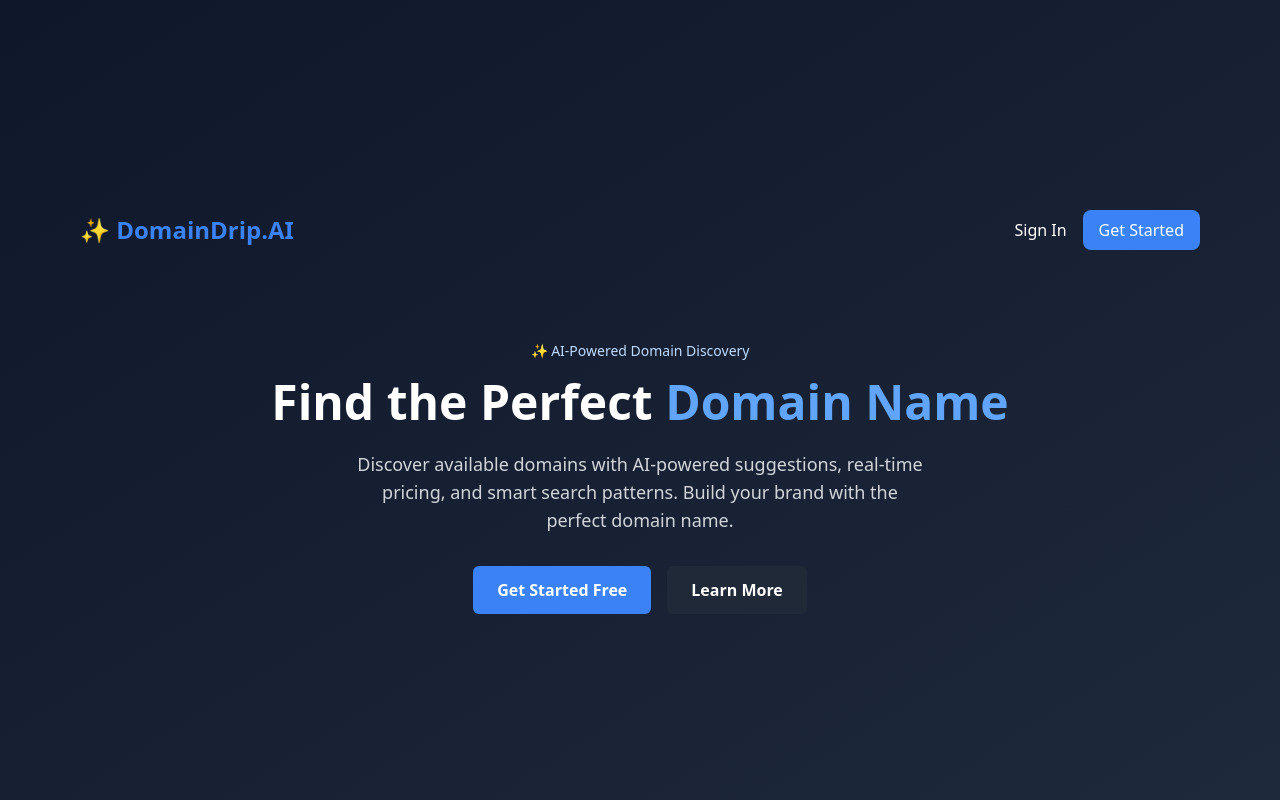
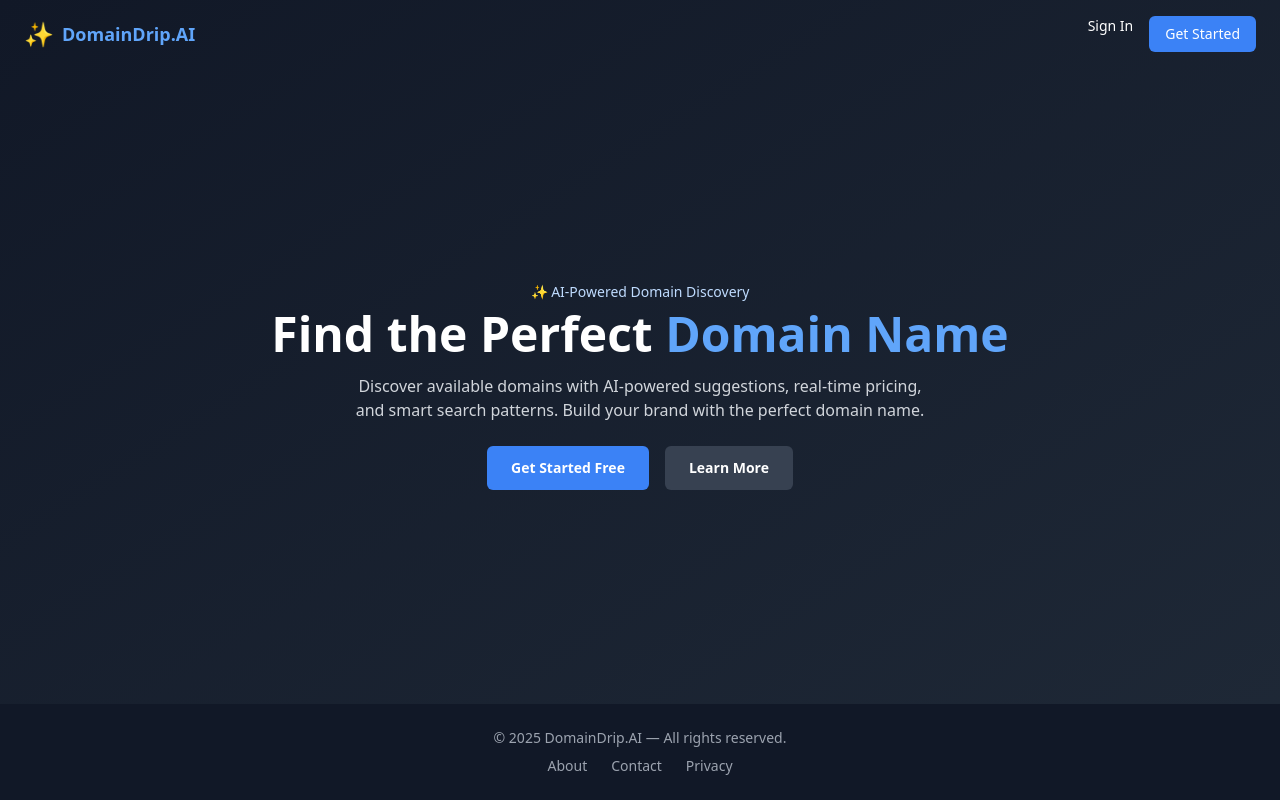
Before and after one commit to GeorgeFountainAI/DomainDrip, a Next.js app: page / in a window 1280 px wide. Built offline with nearby package versions, Linux system fonts and the light colour scheme.

Commit message:
Restore full homepage with working buttons and footer

```diff
--- a/src/app/page.js
+++ b/src/app/page.js
@@ -1,33 +1,59 @@
-export const metadata = {
-  title: 'DomainDrip.AI',
-  description: 'AI-powered domain discovery platform',
-};
-
 export default function Home() {
   return (
-    <main className="flex flex-col items-center justify-center min-h-screen bg-gradient-to-br from-[#0f172a] to-[#1e293b] text-white px-4">
-      <nav className="w-full flex justify-between items-center py-6 px-4 max-w-6xl">
-        <h1 className="text-2xl font-bold text-blue-500">✨ DomainDrip.AI</h1>
-        <div>
-          <button className="mr-4 text-white hover:text-blue-400">Sign In</button>
-          <button className="bg-blue-500 hover:bg-blue-600 text-white px-4 py-2 rounded-lg">Get Started</button>
+    <main className="min-h-screen bg-gradient-to-br from-gray-900 to-gray-800 text-white flex flex-col">
+      {/* Navbar */}
+      <nav className="w-full flex justify-between items-center px-6 py-4">
+        <div className="flex items-center space-x-2">
+          <span className="text-2xl">✨</span>
+          <span className="text-lg font-bold text-blue-400">DomainDrip.AI</span>
+        </div>
+        <div className="flex space-x-4">
+          <a href="#" className="text-sm">Sign In</a>
+          <a
+            href="/signup"
+            className="bg-blue-500 hover:bg-blue-600 text-white px-4 py-2 rounded-md text-sm"
+          >
+            Get Started
+          </a>
         </div>
       </nav>
 
-      <div className="text-center mt-16">
-        <span className="text-sm text-blue-200">✨ AI-Powered Domain Discovery</span>
-        <h2 className="text-4xl md:text-5xl font-extrabold mt-4 mb-6">
-          Find the Perfect <span className="text-blue-400">Domain Name</span>
-        </h2>
-        <p className="text-lg max-w-xl mx-auto mb-8 text-gray-300">
-          Discover available domains with AI-powered suggestions, real-time pricing, and smart search patterns. Build your brand with the perfect domain name.
+      {/* Hero */}
+      <section className="flex-1 flex flex-col items-center justify-center text-center px-4">
+        <span className="text-sm text-blue-200 mb-2">✨ AI-Powered Domain Discovery</span>
+        <h1 className="text-4xl sm:text-5xl font-extrabold leading-tight mb-4">
+          Find the <span className="text-white">Perfect</span>{" "}
+          <span className="text-blue-400">Domain Name</span>
+        </h1>
+        <p className="text-gray-300 max-w-xl mb-6">
+          Discover available domains with AI-powered suggestions, real-time pricing,
+          and smart search patterns. Build your brand with the perfect domain name.
         </p>
+        <div className="flex flex-col sm:flex-row gap-4">
+          <a
+            href="/signup"
+            className="bg-blue-500 hover:bg-blue-600 text-white px-6 py-3 rounded-md font-semibold text-sm"
+          >
+            Get Started Free
+          </a>
+          <a
+            href="/learn"
+            className="bg-gray-700 hover:bg-gray-600 text-white px-6 py-3 rounded-md font-semibold text-sm"
+          >
+            Learn More
+          </a>
+        </div>
+      </section>
 
-        <div className="flex flex-col sm:flex-row items-center justify-center gap-4">
-          <button className="bg-blue-500 hover:bg-blue-600 px-6 py-3 rounded-md text-white font-semibold">Get Started Free</button>
-          <button className="bg-gray-800 hover:bg-gray-700 px-6 py-3 rounded-md text-white font-semibold">Learn More</button>
+      {/* Footer */}
+      <footer className="bg-gray-900 py-6 px-4 text-sm text-gray-400 text-center">
+        <p>&copy; {new Date().getFullYear()} DomainDrip.AI — All rights reserved.</p>
+        <div className="flex justify-center space-x-6 mt-2">
+          <a href="/about" className="hover:text-white">About</a>
+          <a href="/contact" className="hover:text-white">Contact</a>
+          <a href="/privacy" className="hover:text-white">Privacy</a>
         </div>
-      </div>
+      </footer>
     </main>
   );
 }
```
